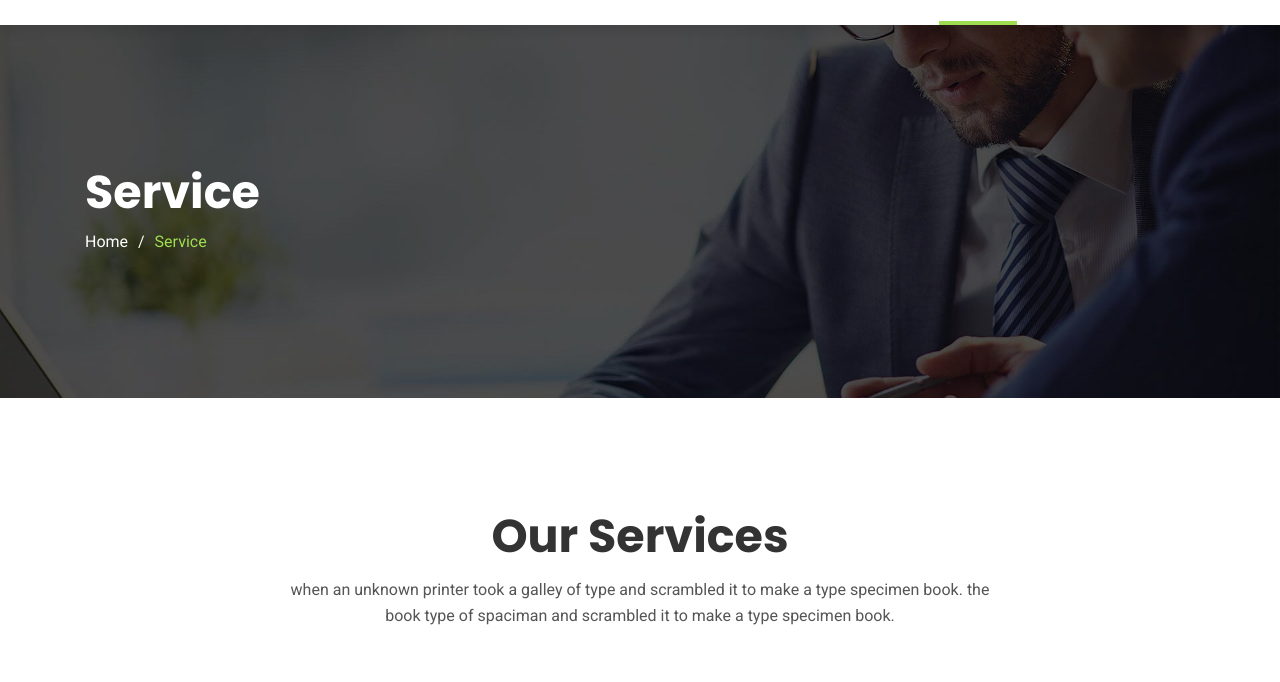
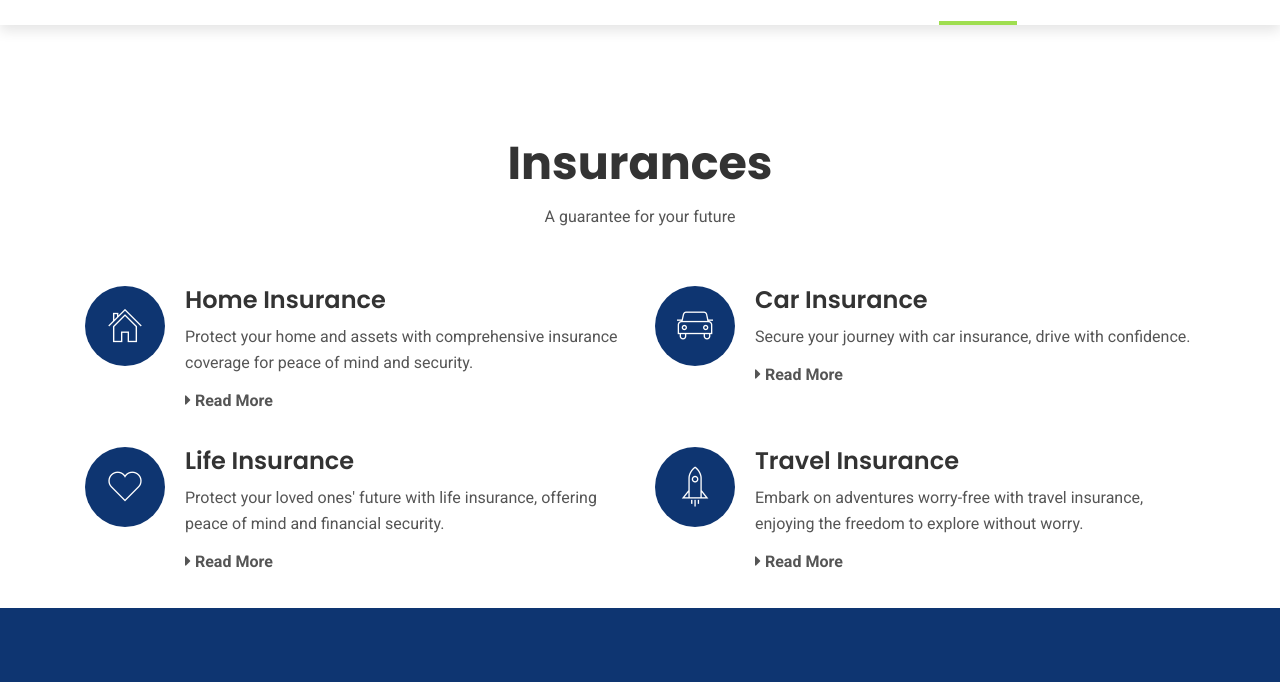
Before and after one commit to kensindyliu/dwealth, a plain HTML site: page insurance.html in a window 1280 px wide. Shown: the part 87-769 px from the top of the page. Drawn offline with Linux system fonts and the light colour scheme.

Commit message:
insurance

```diff
--- a/insurance.html
+++ b/insurance.html
@@ -94,35 +94,7 @@
 	</header>
 	<!-- Main Menu Area End -->
 
-	<!-- banner Area Start -->
-	<section id="insuronbreadcrumb" class="insuronbreadcrumb">
-		<div class="bcoverlay"></div>
-		<div class="container">
-			<div class="row">
-				<div class="col-lg-12">
-					<div class="Content">
-						<h2>
-							Service
-						</h2>
-						<div class="links">
-							<ul>
-								<li>
-									<a href="index.html">Home</a>
-								</li>
-								<li>
-									<span>/</span>
-								</li>
-								<li>
-									<a class="active" href="services.html">Service</a>
-								</li>
-							</ul>
-						</div>
-					</div>
-				</div>
-			</div>
-		</div>
-	</section>
-	<!-- Welcome Area End -->
+
 
 	<!-- Services Area Start -->
 	<section id="service" class="service">
@@ -131,12 +103,11 @@
 					<div class="col-lg-8 col-md-10">
 						<div class="sectionHeader">
 							<h2>
-								Our Services
+								Insurances
 							</h2>
 
 							<p>
-								when an unknown printer took a galley of type and scrambled it to make a type specimen book.
-								the book type of spaciman and scrambled it to make a type specimen book.
+								A guarantee for your future
 							</p>
 						</div>
 					</div>
@@ -153,10 +124,10 @@
 											Home insurance
 									</h5>
 									<p>
-											When an unknown printer to hello to say
-											type and scrambled it make me happy and i love this.
+										Protect your home and assets with comprehensive
+										insurance coverage for peace of mind and security.
 									</p>
-									<a href="lifeInsurance.html">
+									<a href="#">
 											<i class="fas fa-caret-right"></i>
 											Read More
 									</a>
@@ -175,10 +146,10 @@
 											Car insurance
 									</h5>
 									<p>
-											When an unknown printer to hello to say
-											type and scrambled it make me happy and i love this.
+										Secure your journey with car insurance,
+										drive with confidence.
 									</p>
-									<a href="lifeInsurance.html">
+									<a href="#">
 											<i class="fas fa-caret-right"></i>
 											Read More
 									</a>
@@ -197,10 +168,10 @@
 											Life insurance
 									</h5>
 									<p>
-											When an unknown printer to hello to say
-											type and scrambled it make me happy and i love this.
+										Protect your loved ones' future with life insurance,
+										offering peace of mind and financial security.
 									</p>
-									<a href="lifeInsurance.html">
+									<a href="#">
 											<i class="fas fa-caret-right"></i>
 											Read More
 									</a>
@@ -219,10 +190,10 @@
 											Travel insurance
 									</h5>
 									<p>
-											When an unknown printer to hello to say
-											type and scrambled it make me happy and i love this.
+										Embark on adventures worry-free with travel insurance,
+										enjoying the freedom to explore without worry.
 									</p>
-									<a href="lifeInsurance.html">
+									<a href="#">
 											<i class="fas fa-caret-right"></i>
 											Read More
 									</a>
```
